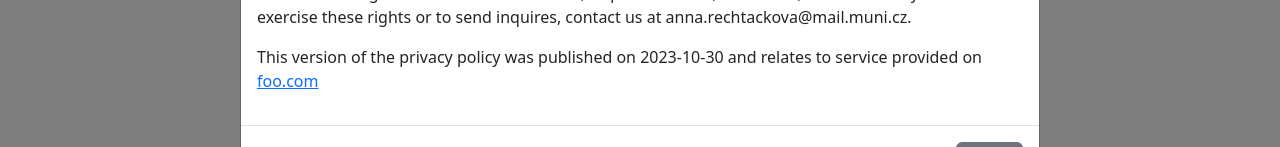
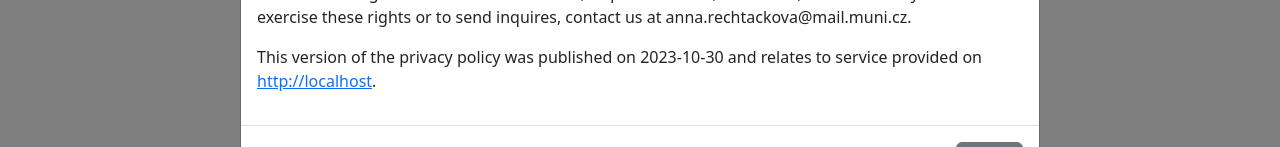
Before and after one commit to GiraffeReversed/surveyor, a React (Create React App) app in the folder client/: page / in a window 1280 px wide. Both pictures are taken after a click on the button "Privacy policy". Shown: the part 653-800 px from the top of the page. Built offline with nearby package versions, Linux system fonts and the light colour scheme; no server answers.

Commit message:
Update privacy policy hosting url

```diff
--- a/client/src/Privacy.js
+++ b/client/src/Privacy.js
@@ -33,7 +33,7 @@ export default function PrivacyPolicy() {
         contact us at anna.rechtackova@mail.muni.cz.</p>
 
       <p>This version of the privacy policy was published on 2023-10-30 and relates to
-        service provided on <a href="https://foo.com/">foo.com</a></p>
+        service provided on <a href={window.location.origin}>{window.location.origin}</a>.</p>
     </>
   );
 }
```
